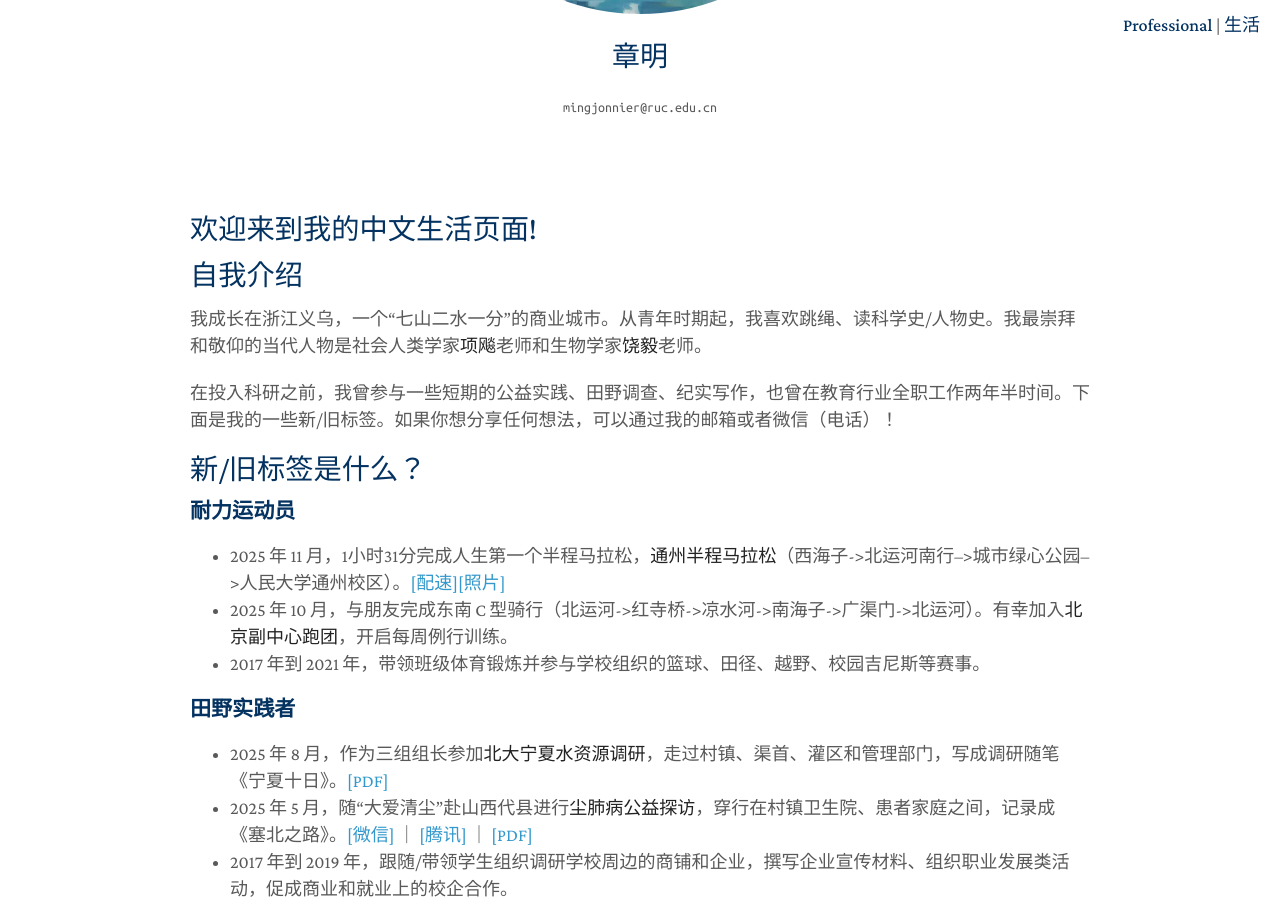
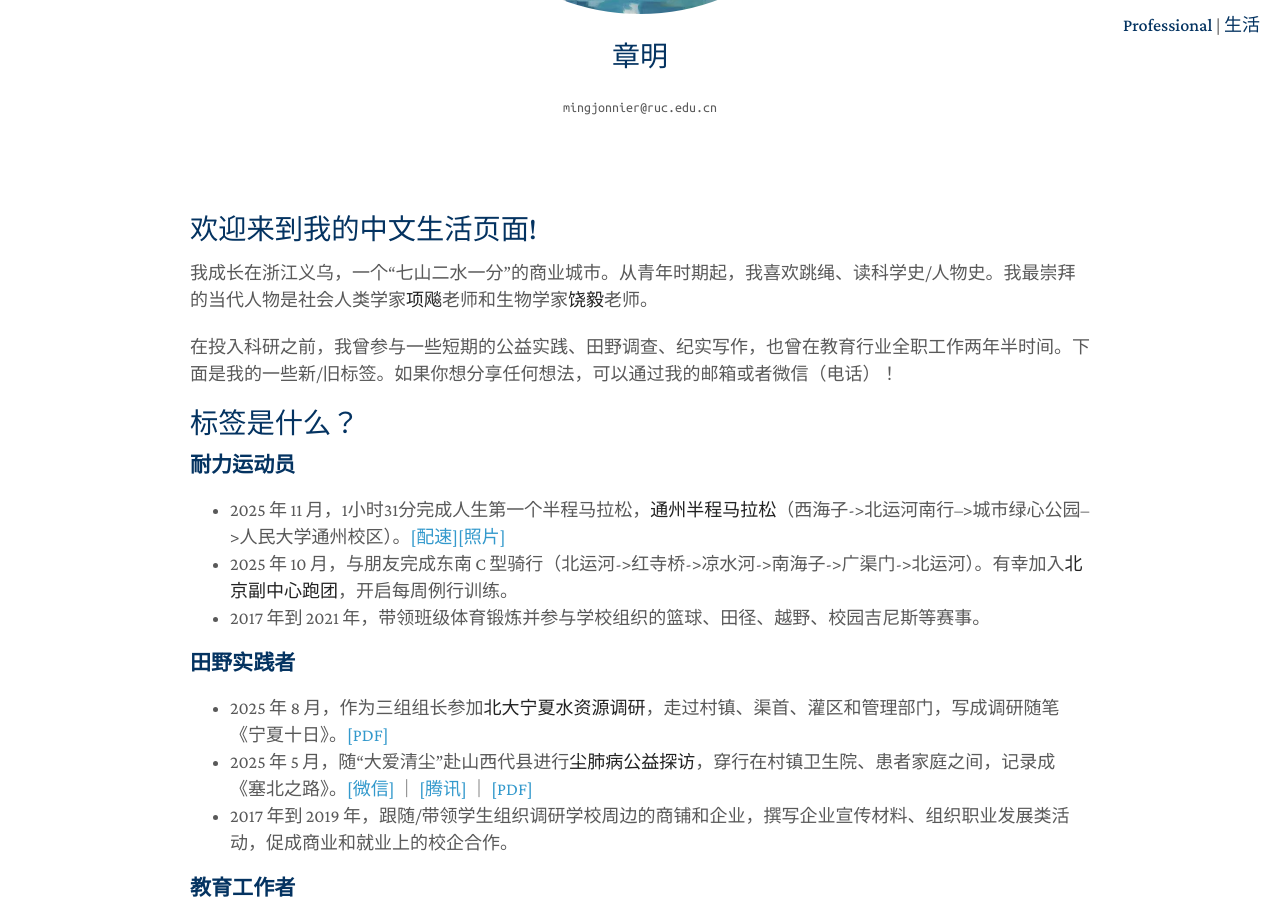
Before and after one commit to zhangming4153/zhangming4153.github.io, a Jekyll site: the page built from cn/index.md, in a window 1280 px wide and 900 px high, scrolled down 481 px. Built offline with Jekyll 4.4.1, drawn with Linux system fonts in a browser that asks for light colours; a style sheet for code colours, icons or effects is not loaded.

Commit message:
Update index.md

```diff
--- a/cn/index.md
+++ b/cn/index.md
@@ -5,22 +5,18 @@ title: 章明
 ---
 ## 欢迎来到我的中文生活页面!
 
-
-## 自我介绍
-我成长在浙江义乌，一个“七山二水一分”的商业城市。从青年时期起，我喜欢跳绳、读科学史/人物史。我最崇拜和敬仰的当代人物是社会人类学家**项飚**老师和生物学家**饶毅**老师。
+我成长在浙江义乌，一个“七山二水一分”的商业城市。从青年时期起，我喜欢跳绳、读科学史/人物史。我最崇拜的当代人物是社会人类学家**项飚**老师和生物学家**饶毅**老师。
 
 在投入科研之前，我曾参与一些短期的公益实践、田野调查、纪实写作，也曾在教育行业全职工作两年半时间。下面是我的一些新/旧标签。如果你想分享任何想法，可以通过我的邮箱或者微信（电话）！
 
 
 
-## 新/旧标签是什么？
-
+## 标签是什么？
 
 ### 耐力运动员
 - 2025 年 11 月，1小时31分完成人生第一个半程马拉松，**通州半程马拉松**（西海子->北运河南行-->城市绿心公园-->人民大学通州校区）。[[配速]](/assets/tongz_semimara.jpg)[[照片]](/assets/tongzhou_mara_1107.jpg)
 - 2025 年 10 月，与朋友完成东南 C 型骑行（北运河->红寺桥->凉水河->南海子->广渠门->北运河）。有幸加入**北京副中心跑团**，开启每周例行训练。
 - 2017 年到 2021 年，带领班级体育锻炼并参与学校组织的篮球、田径、越野、校园吉尼斯等赛事。
-
 
 ### 田野实践者
 - 2025 年 8 月，作为三组组长参加**北大宁夏水资源调研**，走过村镇、渠首、灌区和管理部门，写成调研随笔《宁夏十日》。[[PDF]](/assets/Ningxia.pdf)
```
